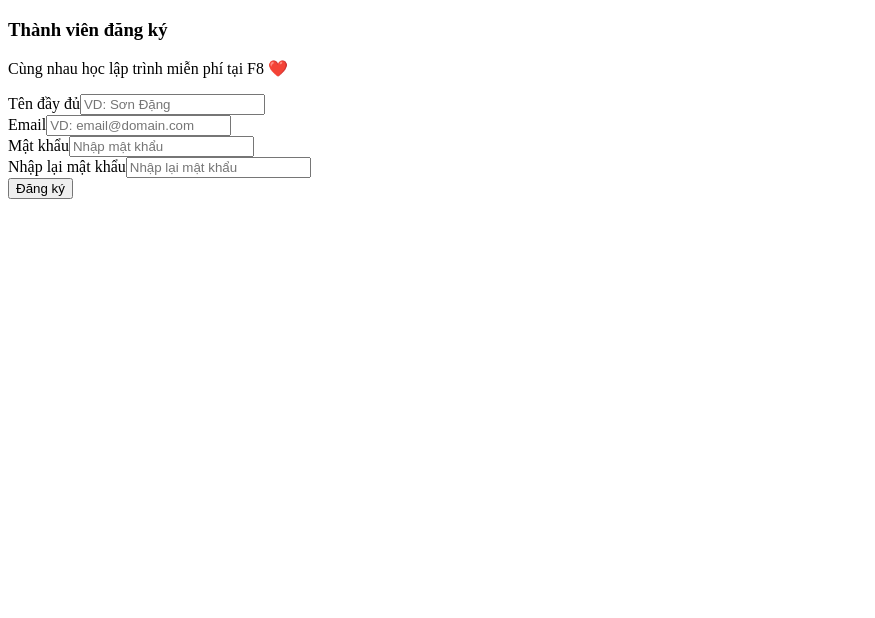
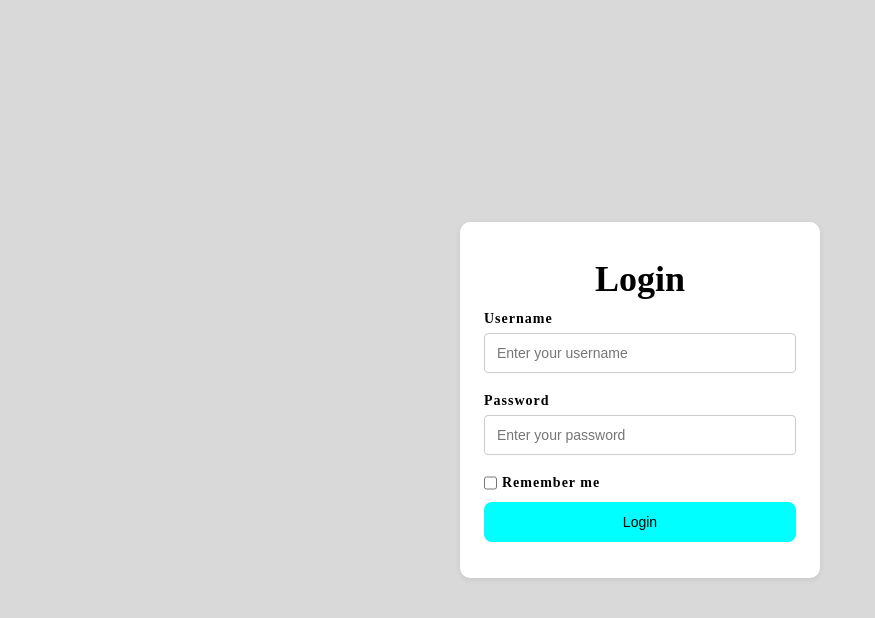
Before and after one commit to ntan2k3/login_page, a React (Vite) app: page / in a window 1280 px wide. Shown: the top 618 px of the page, without its empty margins (0-875 px from the left). Built offline with nearby package versions, Linux system fonts and the light colour scheme.

Commit message:
Add validator file

```diff
--- a/src/App.css
+++ b/src/App.css
@@ -0,0 +1,92 @@
+* {
+  padding: 0;
+  margin: 0;
+  box-sizing: border-box;
+}
+
+html {
+  font-size: 10px;
+}
+
+.main {
+  width: 100%;
+  height: 100vh;
+  display: flex;
+  justify-content: center;
+  align-items: center;
+  background-color: rgb(217, 217, 217);
+}
+
+.form {
+  width: 36rem;
+  min-height: 10rem;
+  padding: 3.6rem 2.4rem;
+  border-radius: 1rem;
+  background-color: white;
+  box-shadow: 0 2px 5px 0 rgba(51, 62, 73, 0.1);
+}
+
+.form-title {
+  text-align: center;
+  font-size: 3.6rem;
+}
+
+.form-container {
+  display: flex;
+  flex-direction: column;
+  gap: 0.5rem;
+  margin: 1rem 0;
+}
+
+.form-container:last-of-type {
+  flex-direction: row;
+}
+
+.form-label {
+  font-size: 1.4rem;
+  font-weight: 700;
+  line-height: 1.8rem;
+  letter-spacing: 0.1rem;
+}
+
+.form-input {
+  width: 100%;
+  height: 40px;
+  padding: 8px 12px;
+  border: 1px solid #ccc;
+  border-radius: 4px;
+  font-size: 1.4rem;
+}
+
+.form-input:focus,
+.form-input:hover {
+  border-color: #31d6ec;
+  outline: none;
+}
+
+.form-message {
+  font-size: 1.2rem;
+  line-height: 1.6rem;
+  padding: 4px 0 0;
+  color: red;
+}
+
+.form-button {
+  width: 100%;
+  font-size: 1.4rem;
+  padding: 1.2rem 1.6rem;
+  border: none;
+  outline: none;
+  border-radius: 0.8rem;
+  cursor: pointer;
+  background-color: aqua;
+  transition: background-color 0.3s ease, color 0.3s ease;
+}
+
+.form-button:hover {
+  background-color: #31d6ec;
+}
+
+.invalid {
+  border-color: red;
+}
--- a/src/App.jsx
+++ b/src/App.jsx
@@ -1,72 +1,66 @@
 import "./App.css";
-
+import Validator from "./validator.js";
+import { useEffect } from "react";
 function App() {
+  useEffect(() => {
+    // Chờ DOM được tải xong trước khi khởi tạo Validator
+    Validator({
+      formId: "#form-1",
+      formMessage: ".form-message",
+      formButton: "#form-button",
+      rules: [
+        Validator.isRequired("#username"),
+        Validator.isRequired("#password"),
+      ],
+    });
+  }, []);
   return (
     <>
       <div className="main">
-        <form action="" method="POST" className="form" id="form-1">
-          <h3 className="heading">Thành viên đăng ký</h3>
-          <p className="desc">Cùng nhau học lập trình miễn phí tại F8 ❤️</p>
-
-          <div className="spacer"></div>
-
-          <div className="form-group">
-            <label htmlFor="fullname" className="form-label">
-              Tên đầy đủ
+        <form action="" className="form" id="form-1" method="POST">
+          <h1 className="form-title">Login</h1>
+          <div className="form-container">
+            <label htmlFor="username" className="form-label">
+              Username
             </label>
             <input
-              id="fullname"
-              name="fullname"
               type="text"
-              placeholder="VD: Sơn Đặng"
-              className="form-control"
+              id="username"
+              name="username"
+              className="form-input"
+              placeholder="Enter your username"
+              required
             />
-            <span className="form-message"></span>
+            <p className="form-message"></p>
           </div>
-
-          <div className="form-group">
-            <label htmlFor="email" className="form-label">
-              Email
+          <div className="form-container">
+            <label htmlFor="password" className="form-label">
+              Password
             </label>
             <input
-              id="email"
-              name="email"
-              type="text"
-              placeholder="VD: email@domain.com"
-              className="form-control"
-            />
-            <span className="form-message"></span>
-          </div>
-
-          <div className="form-group">
-            <label for="password" className="form-label">
-              Mật khẩu
-            </label>
-            <input
+              type="password"
               id="password"
               name="password"
-              type="password"
-              placeholder="Nhập mật khẩu"
-              className="form-control"
+              className="form-input"
+              placeholder="Enter your password"
+              required
             />
-            <span className="form-message"></span>
+            <p className="form-message"></p>
           </div>
-
-          <div className="form-group">
-            <label for="password_confirmation" className="form-label">
-              Nhập lại mật khẩu
+          <div className="form-container">
+            <input
+              type="checkbox"
+              id="remember"
+              name="remember"
+              className="form-checkbox"
+            />
+            <label htmlFor="remember" className="form-label">
+              Remember me
             </label>
-            <input
-              id="password_confirmation"
-              name="password_confirmation"
-              placeholder="Nhập lại mật khẩu"
-              type="password"
-              className="form-control"
-            />
-            <span className="form-message"></span>
           </div>
-
-          <button className="form-submit">Đăng ký</button>
+          <button id="form-button" className="form-button">
+            Login
+          </button>
         </form>
       </div>
     </>
--- /dev/null
+++ b/src/validator.js
@@ -0,0 +1,94 @@
+// Tạo ra một hàm Validator để kiểm tra các trường trong form
+
+/**
+ * Validator({
+      formId: "#form-1",
+      formMessage: ".form-message",
+      rules: [
+        Validator.isRequired("#username"),
+        Validator.isRequired("#password"),
+      ],
+    });
+
+    Các validator.isRequired sẽ trả về một object chứa selector và hàm test.
+ */
+
+function Validator(obj) {
+  // Tạo hàm validate()
+  function validate(inputElement, rule) {
+    const errorMessage = rule.testFn(inputElement.value);
+    const messageElement = inputElement.parentElement.querySelector(
+      obj.formMessage
+    );
+
+    if (errorMessage) {
+      // Nếu có lỗi thì hiển thị thông báo lỗi
+
+      messageElement.innerText = errorMessage;
+      inputElement.classList.add("invalid");
+    } else {
+      // Nếu không có lỗi thì xóa thông báo lỗi
+
+      messageElement.innerText = "";
+      inputElement.classList.remove("invalid");
+    }
+  }
+  //----------------------------------------------
+
+  // Lấy phần tử form theo ID, ở đây là form có id là "form-1"
+  const formELement = document.querySelector(obj.formId);
+
+  if (formELement) {
+    // Khi submit form
+    const buttonElement = formELement.querySelector(obj.formButton);
+
+    // Lắng nghe sự kiện click vào nút submit
+    buttonElement.addEventListener("click", function (e) {
+      e.preventDefault();
+
+      obj.rules.forEach((rule) => {
+        const inputElement = formELement.querySelector(rule.selector);
+        if (inputElement) {
+          validate(inputElement, rule); // Gọi hàm validate để kiểm tra từng trường
+        }
+      });
+    });
+    // Nếu tồn tại form thì thực hiện các bước kiểm tra
+
+    obj.rules.forEach((rule) => {
+      const inputElement = formELement.querySelector(rule.selector);
+
+      if (inputElement) {
+        inputElement.addEventListener("blur", function () {
+          // Khi trường mất focus thì kiểm tra
+          validate(inputElement, rule);
+        });
+      }
+    });
+  }
+}
+
+// Định nghĩa các rules kiểm tra
+// Nguyên tắc các rule
+// 1. Nếu có lỗi thì trả về message lỗi
+// 2. Nếu không có lỗi thì trả về undefined
+Validator.isRequired = function (selector) {
+  return {
+    selector: selector,
+    testFn: function (value) {
+      return value.trim() ? undefined : "Vui lòng nhập trường này";
+    },
+  };
+};
+
+Validator.isEmail = function (selector) {
+  return {
+    selector: selector,
+    testFn: function (value) {
+      const regex = /^\w+([.-]?\w+)*@\w+([.-]?\w+)*(\.\w{2,3})+$/;
+      return regex.test(value) ? undefined : "Vui lòng nhập email hợp lệ";
+    },
+  };
+};
+
+export default Validator;
```
Also changed, not shown: 1 other file (tests, documents, lock files or other folders).
